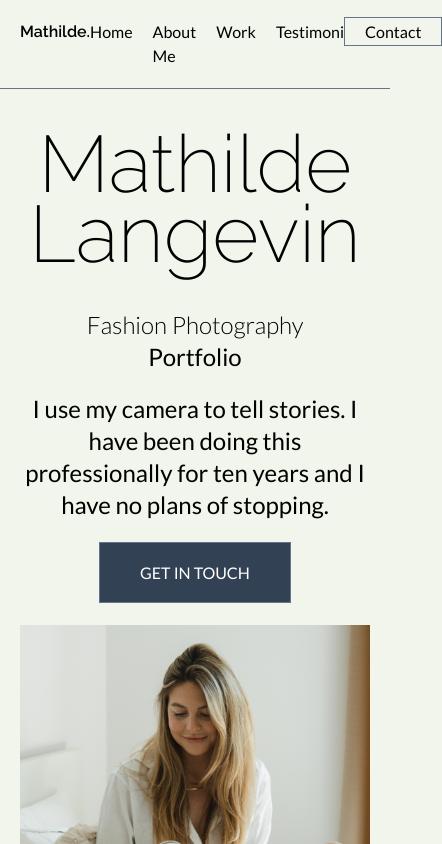
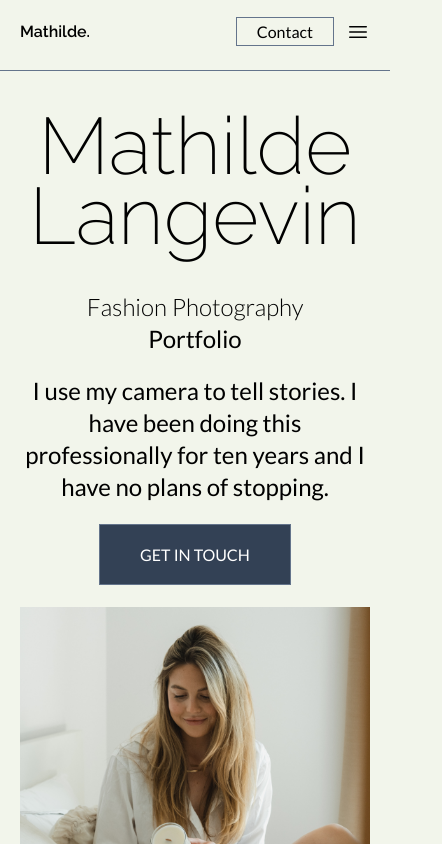
Before and after one commit to caesareza/nextjs-tailwind-portfolio-website, a Next.js app: page / in a window 390 px wide. Shown: the top 844 px of the page, 442 px wide, since content can reach past the window. Built offline with nearby package versions, Linux system fonts and the light colour scheme.

Commit message:
membuat menu mobile

```diff
--- a/package.json
+++ b/package.json
@@ -10,6 +10,7 @@
     "prepare": "husky install"
   },
   "dependencies": {
+    "@headlessui/react": "^1.7.3",
     "autoprefixer": "^10.4.12",
     "next": "12.3.1",
     "postcss": "^8.4.17",
--- a/src/components/General/Footer.js
+++ b/src/components/General/Footer.js
@@ -6,7 +6,7 @@ export default function Footer() {
   return (
     <footer className="border-t border-slate-500 mt-5 py-5">
       <div className="container mx-auto flex px-5">
-        <ul className="flex gap-5">
+        <ul className="gap-5 hidden lg:flex">
           {menu.map((value, index) => (
             <li key={index}>
               <Link href={value.href}>
--- a/src/components/General/Header.js
+++ b/src/components/General/Header.js
@@ -1,8 +1,22 @@
-import React from 'react'
+import React, { useState, useRef, useEffect } from 'react'
 import Link from 'next/link'
 import { menu } from '@/data/menu'
 
 export default function Header() {
+  const [isShowMenuMobile, setIsShowMenuMobile] = useState(false)
+  const menuRef = useRef(null)
+
+  useEffect(() => {
+    document.addEventListener('click', handleCloseMobile)
+    return () => document.removeEventListener('click', handleCloseMobile)
+  }, [])
+
+  const handleCloseMobile = () => {
+    if (menuRef.current && !menuRef.current.contains(event.target)) {
+      setIsShowMenuMobile(false)
+    }
+  }
+
   return (
     <header className="border-b border-slate-500 py-5 mb-5">
       <div className="container mx-auto flex justify-between px-5">
@@ -11,7 +25,7 @@ export default function Header() {
             <a>Mathilde.</a>
           </Link>
         </div>
-        <ul className="flex gap-5">
+        <ul className="flex gap-5 hidden lg:flex">
           {menu.map((value, index) => (
             <li key={index}>
               <Link href={value.href}>
@@ -20,12 +34,45 @@ export default function Header() {
             </li>
           ))}
         </ul>
-        <div>
+        <div className="ml-auto mr-3 lg:ml-0 lg:mr-0">
           <Link href="/contact">
             <a className="border border-slate-500 p-1 px-5">Contact</a>
           </Link>
         </div>
+        <div className="block lg:hidden">
+          <button onClick={() => setIsShowMenuMobile(true)} ref={menuRef}>
+            <svg
+              xmlns="http://www.w3.org/2000/svg"
+              fill="none"
+              viewBox="0 0 24 24"
+              strokeWidth="1.5"
+              stroke="currentColor"
+              className="w-6 h-6"
+            >
+              <path
+                strokeLinecap="round"
+                strokeLinejoin="round"
+                d="M3.75 6.75h16.5M3.75 12h16.5m-16.5 5.25h16.5"
+              />
+            </svg>
+          </button>
+        </div>
       </div>
+
+      {isShowMenuMobile && (
+        <div className="fixed w-full top-0 left-0 h-full bg-white text-center text-2xl p-5 z-50">
+          <h2 className="my-5">MENU</h2>
+          <ul>
+            {menu.map((value, index) => (
+              <li key={index} className="border-b py-3">
+                <Link href={value.href}>
+                  <a>{value.label}</a>
+                </Link>
+              </li>
+            ))}
+          </ul>
+        </div>
+      )}
     </header>
   )
 }
```
Also changed, not shown: 1 other file (tests, documents, lock files or other folders).
